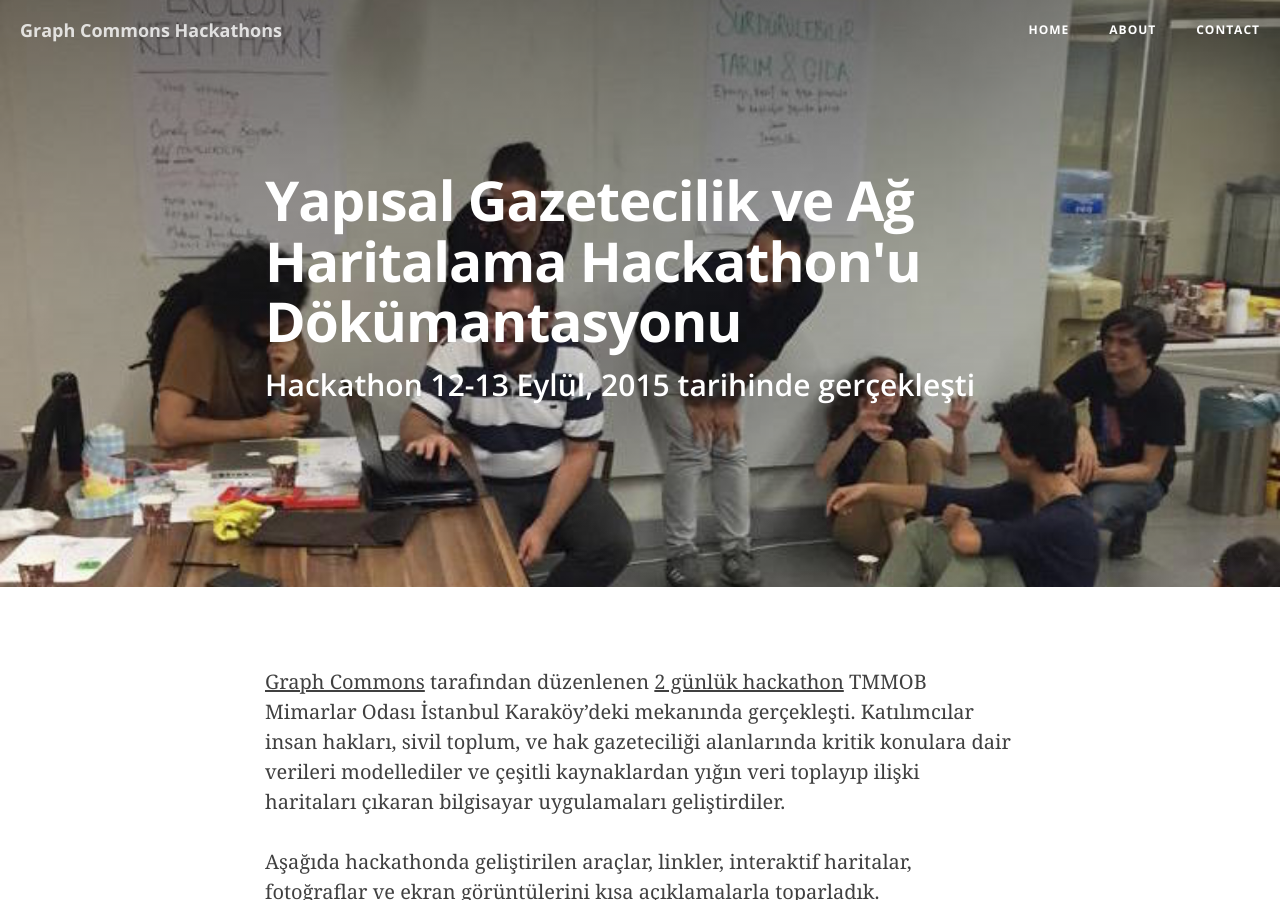
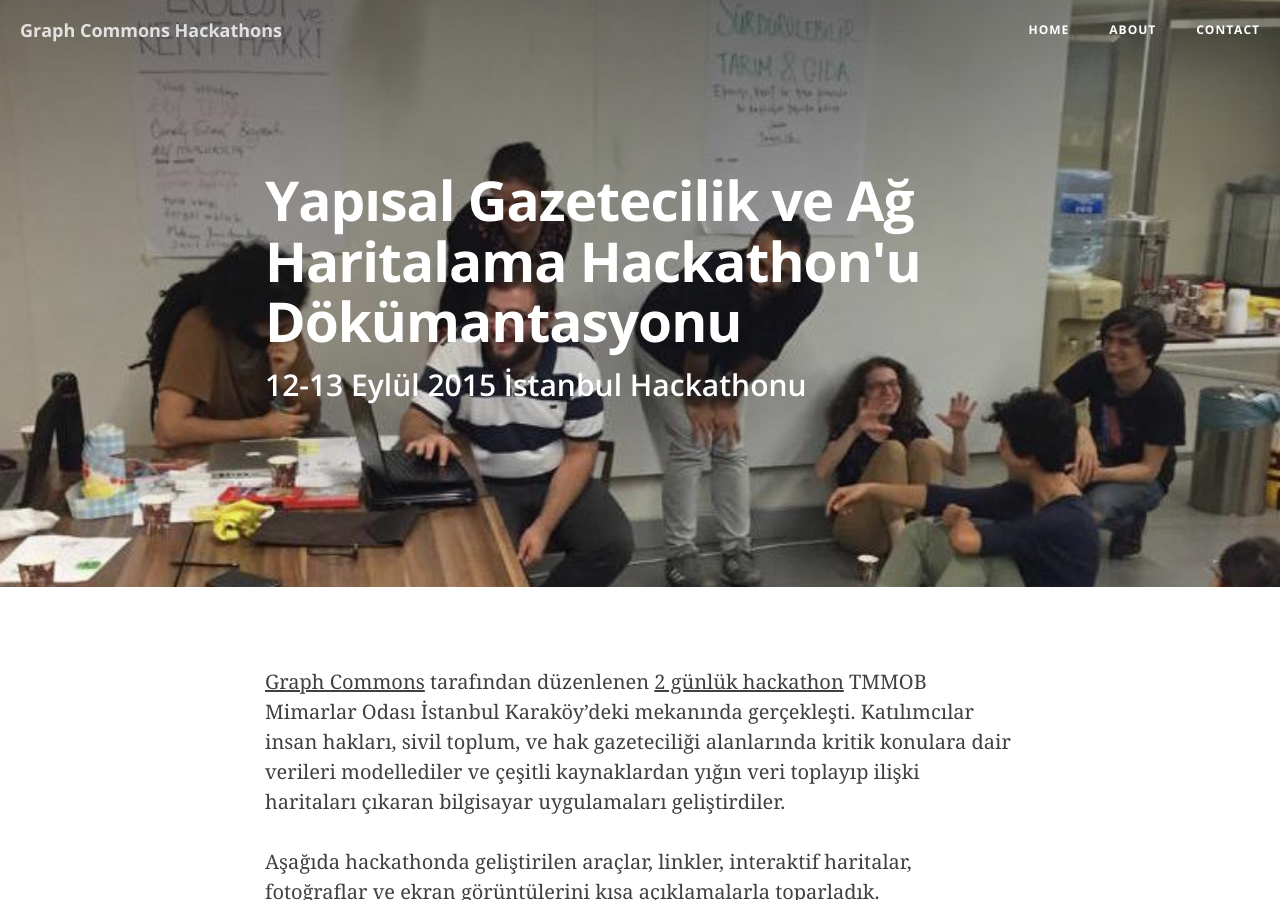
Before and after one commit to graphcommons/hackathons, a Jekyll site: the page built from _posts/2015-08-21-istanbul-yapisal-gazetecilik-dokumentasyon.md, in a window 1280 px wide and 900 px high. Built offline with Jekyll 4.4.1, drawn with Linux system fonts in a browser that asks for light colours; nearby versions of some CDN libraries.

Commit message:
headers updated

```diff
--- a/_posts/2015-08-21-istanbul-yapisal-gazetecilik-dokumentasyon.md
+++ b/_posts/2015-08-21-istanbul-yapisal-gazetecilik-dokumentasyon.md
@@ -2,7 +2,7 @@
 layout: post
 language: tr
 title: "Yapısal Gazetecilik ve Ağ Haritalama Hackathon'u Dökümantasyonu"
-subtitle: "Hackathon 12-13 Eylül, 2015 tarihinde gerçekleşti"
+subtitle: "12-13 Eylül 2015 İstanbul Hackathonu"
 author:     "Graph Commons"
 header-img: "img/Graphcommons-hackathon-2015-Istanbul-photo.jpg"
 description: "Yapısal Gazetecilik ve Ağ Haritalama Hackathon'u Dökümantasyonu, 12-13 Eylül, 2015"
@@ -12,56 +12,56 @@
 
 Aşağıda hackathonda geliştirilen araçlar, linkler, interaktif haritalar, fotoğraflar ve ekran görüntülerini kısa açıklamalarla toparladık.
 
-## Geliştirilen Araçlar
+# Geliştirilen Araçlar
 
-#### Graph-Commons-Excel-Lab
+## Graph-Commons-Excel-Lab
 [Graph-Commons-Excel-Lab](https://github.com/Batierk/Graph-Commons-Excel-Lab) – Minimal bir arayüz ile Excel tablosundan ağ haritası oluşturmayı sağlar. Excel dosyanızı yükledikten sonra 2 sütun seçip arasındaki ilişkiyi tanımlıyorsunuz ve uygulama sizin için haritayı yaratıyor. İstenildiği kadar iki kolon arası ilişki tanımlanabiliyor. C#, ASP, ve Javascript ile [Batı Erk Yılmaz](https://graphcommons.com/users/1c1cf322-9514-495b-b080-128fcec357e7) tarafından geliştirildi.
 
-#### Graph Commons Twitter Entegrasyonu
+## Graph Commons Twitter Entegrasyonu
 [graphcommons-egt](https://github.com/mehmetatas/graphcommons-egt) – Bir hashtag seçtiğinizde, bunu içeren tweetleri ve hesapları toplar, Neo4j ve Graph Commons'a import eder. Javascript Node.js ile [Mehmet Ataş](https://graphcommons.com/users/60f7f782-f56a-488d-b223-61621ddc1c2c) tarafından geliştirildi.
 
-#### TBMM Scraper
+## TBMM Scraper
 [TBMM scraper](https://github.com/meclistakip/tbmm-scraper) – Milletvekili biyografileri, komisyonlar, kanun teklifleri, ve partileri dönemlerine göre verileri TBMM'den çeker ve ilişkilendirerek bir "bürokrasi ağ haritası" yaratır. Node.js ile [Ahmet Kızılay](https://graphcommons.com/ahmetkizilay) tarafından ve [Ufuk Kayserilioglu](https://graphcommons.com/users/542a548f-104f-4f35-9275-a297fbf5c122) katkılarıyla geliştirildi.
 
-#### Graph Commons TBMM Önergematik
+## Graph Commons TBMM Önergematik
 [Önerge Crawler](https://github.com/krk/onerge-crawler) – [tbmm.gov.tr](https://www.tbmm.gov.tr/) adresinden Soru Önergeleri çeker, ilişkili milletvekillerini ve partileri bağlayarak ağ haritası oluşturur. C# ile  [Kerem](https://graphcommons.com/users/e7bda695-c8c6-47da-85ec-57962639a08b) tarafından geliştirildi.
 
 
-## Geliştirilen Ağ Haritaları
+# Geliştirilen Ağ Haritaları
 
 
-#### Mega İstanbul Ağ Haritası
+## Mega İstanbul Ağ Haritası
 
 [Mega İstanbul Ağ Haritası](https://graphcommons.com/graphs/24d0e29b-8c98-4842-80a5-b2dcfd84bf5a) 103 İnşaat, 92 Proje, 88 Mimar, 90 Müteahhit ve aralarında ilişkilerden oluşan harita megaprojeleristanbul.com verisiyle geliştirildi. Aktör boyutları yatırım miktarına göre gösterilmekte. Harita [Yakup Çetinkaya](https://graphcommons.com/users/f6bf26e7-f75e-43d9-bdd6-11f869e4c2ed) tarafından geliştirildi.
 
-#### Türkiye İşçi Eylemleri Haritası, Ocak 2015
+## Türkiye İşçi Eylemleri Haritası, Ocak 2015
 
 [Türkiye İşçi Eylemleri Haritası](https://graphcommons.com/graphs/143ef083-d33e-4361-9877-366946b29cea) Direniş İzleme Grubu'nun derlemekte olduğu veriler kullanılarak 2015 Ocak ayı için yapıldı. Harita 35 Sendika, 97 İşyeri, 10 İstihdam türü, 32 Şehir, 17 Eylem, 7 Eylem türü, ve 27 Sektör içermekte. Harita [Batı Erk Yılmaz](https://graphcommons.com/users/1c1cf322-9514-495b-b080-128fcec357e7) tarafından üretildi.
 
-####  Twitter'da #EGT hashtag ilişki haritası
+##  Twitter'da #EGT hashtag ilişki haritası
 [#EGT hashtag ilişki haritası](https://graphcommons.com/graphs/5cb7ba29-79b2-42d4-94b0-e8597871bf5b) Twitter'da eğitim reformu için kullanılan hashtag ile beraber kullanılan diğer hashtagler ve hesapları arası ilişkileri gösterir. 324 Hesap, 33 Tag, 29 Tweet ve aralarında Tweet edilme, taglenme, retweet edilme ilişkilerini barındırır. Harita [Mehmet Ataş](https://graphcommons.com/users/60f7f782-f56a-488d-b223-61621ddc1c2c) tarafından geliştirildi.
 
-#### Kadın Cinayetleri 2010: Fail-öne sürülen sebep örüntüsü
+## Kadın Cinayetleri 2010: Fail-öne sürülen sebep örüntüsü
 [Kadın Cinayetleri 2010 ilişki haritası](https://graphcommons.com/graphs/43a7a148-cf2e-40d7-8d9a-3f29c2d9b16a) 38 Sebep ve 18 Fail ve aralarındaki ilişkileri gösterir. Bianet'ten alınan verilerle harita [Sevil Seten](https://graphcommons.com/users/0a426059-a35e-40dd-b533-96e43a36d70c) tarafından geliştirildi.
 
-#### Anıt Sayaç Ağ Haritası
+## Anıt Sayaç Ağ Haritası
 [Anıt Sayaç Ağ Haritası](https://graphcommons.com/graphs/337a0a01-0a51-4e7f-a761-5475ae9524e3?auto=true&layout=fa2), Kadın cinayetlerinin kategorik analizi. Anıt Sayaç, Türkiye’de kadına yönelik şiddetten ölen kadınların anısını yaşatmak için internet üzerinden kurulmuş bir anıt ve her gün güncellenen bir sayaçtır. [anitsayac.com](http://anitsayac.com/) verisiyle yapılan ağ haritası 1330 cinayet vakasını tarar ve 99 Fail, 46 Yöntem, 132 Sebep içerir. Harita [Yakup Çetinkaya](https://graphcommons.com/users/f6bf26e7-f75e-43d9-bdd6-11f869e4c2ed) tarafından geliştirildi.
 
-#### Şeylerin İnterneti (IoT) Sektör Haritası
+## Şeylerin İnterneti (IoT) Sektör Haritası
 [Şeylerin İnterneti (IoT) Sektör Haritası](https://graphcommons.com/graphs/50af620a-5b9f-4bc5-9b15-018c4626b645) IoT ürünü geliştiren 100 Şirket, 39 Şehir, 10 Sektör ve ilişkilerini içerir. Angel.co sitesinden çekilen verilerle oluşturulan harita [Asli Yazagan](https://graphcommons.com/users/7fda641f-3515-4581-8e1e-82d85c013c87) tarafından geliştirildi.
 
-#### İnternet Yasakları ve Karar Mercileri Haritası
+## İnternet Yasakları ve Karar Mercileri Haritası
 [İnternet Yasakları ve Karar Mercileri Haritası](https://graphcommons.com/graphs/0a86d5a8-f80e-4d11-b39c-d6ba7b6657d3?show=Graph&auto=true) Türkiye'de sansürlenmiş 1061 Websitesi ve 161 Mahkeme ve aralarında mahkeme emri ilişkisi içerir. engelliweb.com adresinden yeralan veriler sansürün boyutunu yeterince yansıtmasa da ender kaynaklardan olduğu için kullanılmıştır. Site kapatmalarına yol açan savcılar ve hakimlere dair bilgiler gizlenmektedir. Harita [Ceyhun Enki Aksan](https://graphcommons.com/users/85dbf926-cd78-4dbc-bf4e-a005b7c26d38) ve [Raldu](https://graphcommons.com/users/bb372a3b-72ae-4040-be5c-a44c83809043) tarafından geliştirildi.
 
-#### TBMM 25. Dönem Soru Önergeleri Konu ve Milletvekili Ağı
+## TBMM 25. Dönem Soru Önergeleri Konu ve Milletvekili Ağı
 [Soru Önergeleri konu vekil ağı](https://graphcommons.com/graphs/482c0a5f-45ca-48ae-b0bc-f49be66fe95d?auto=true) 25inci dönem için hangi partiden hangi vekilin hangi konularda soru önergesi verdiğini gösteren bir haritadır. Veri derleme ve haritalama [Ufuk Kayserilioglu](https://graphcommons.com/users/542a548f-104f-4f35-9275-a297fbf5c122) tarafından yapıldı.
 
-#### Soru Önergeleri Bakanlıklar Vekiller Ağı
+## Soru Önergeleri Bakanlıklar Vekiller Ağı
 [Soru Önergeleri Bakanlıklar Vekiller Ağı](https://graphcommons.com/graphs/37eb6a2d-26e4-4c79-9d71-75761458fd2f?auto=true&layout=fa2) TBMM'den alınan verilere göre 33 Bakanlık, 4 Parti, 1211 Soru Önergesi, 189 Milletvekili ve aralarındaki "muhatap", "sahiplik", "üyelik" ilişkilerini içerir. Veri derleme ve haritalama [Kerem](https://graphcommons.com/users/e7bda695-c8c6-47da-85ec-57962639a08b) tarafından yapıldı.
 
-#### 2013 Sonrası İşinden olan Gazeteciler Haritası
+## 2013 Sonrası İşinden olan Gazeteciler Haritası
 [2013 Sonrası İşinden olan Gazeteciler Haritası](https://graphcommons.com/graphs/fd7b810b-be69-4fd9-838a-1ab9b67bd7bf) medya çalışanlarının kovulmaları, sebepleri ve yeni işlere geçişlerini gösterir. 40 Gazeteci, 15 Gazete, ve 2 Sebep içerir. Haritadan gazetecilerin eski işlerinden yeni işlere geçişleri takip edilebilir. Veri derleme ve haritalama [Mohan Ravichandran](https://graphcommons.com/users/656e50bd-1a46-4b81-b892-f85704b9c17c), [Kerem Başkaya](https://graphcommons.com/users/2a0b6ef6-cc7d-4e24-b182-ffcd818b5cf3), [Osman Başkaya](https://graphcommons.com/users/93a01de5-a445-400d-8a1a-9e485cbd3fc8) tarafından yapıldı.
 
 
-#### Milletvekili Olan Gazeteciler Haritası (23. ve 25. dönem)
+## Milletvekili Olan Gazeteciler Haritası (23. ve 25. dönem)
 [23. Dönem](https://graphcommons.com/graphs/7990bec9-d50b-4765-baf8-3421ae5b17bd) ve [25. Dönem](https://graphcommons.com/graphs/3426266e-32cc-42d7-a0c7-32f943a61a5f) hangi gazeteciler hangi partiden milletvekili oldu haritası. Veri derleme ve haritalama [Atınç Gürçay](https://graphcommons.com/users/fc10d290-0cc4-4cf2-96ec-b524e885682f), [Sidar Bayram](https://graphcommons.com/users/591b6a83-b592-40c0-b94b-f1caaf197d40), [Dygu](https://graphcommons.com/users/61f56937-3f8d-4756-bf6a-838d5f80c51d) tarafından yapıldı.
```
